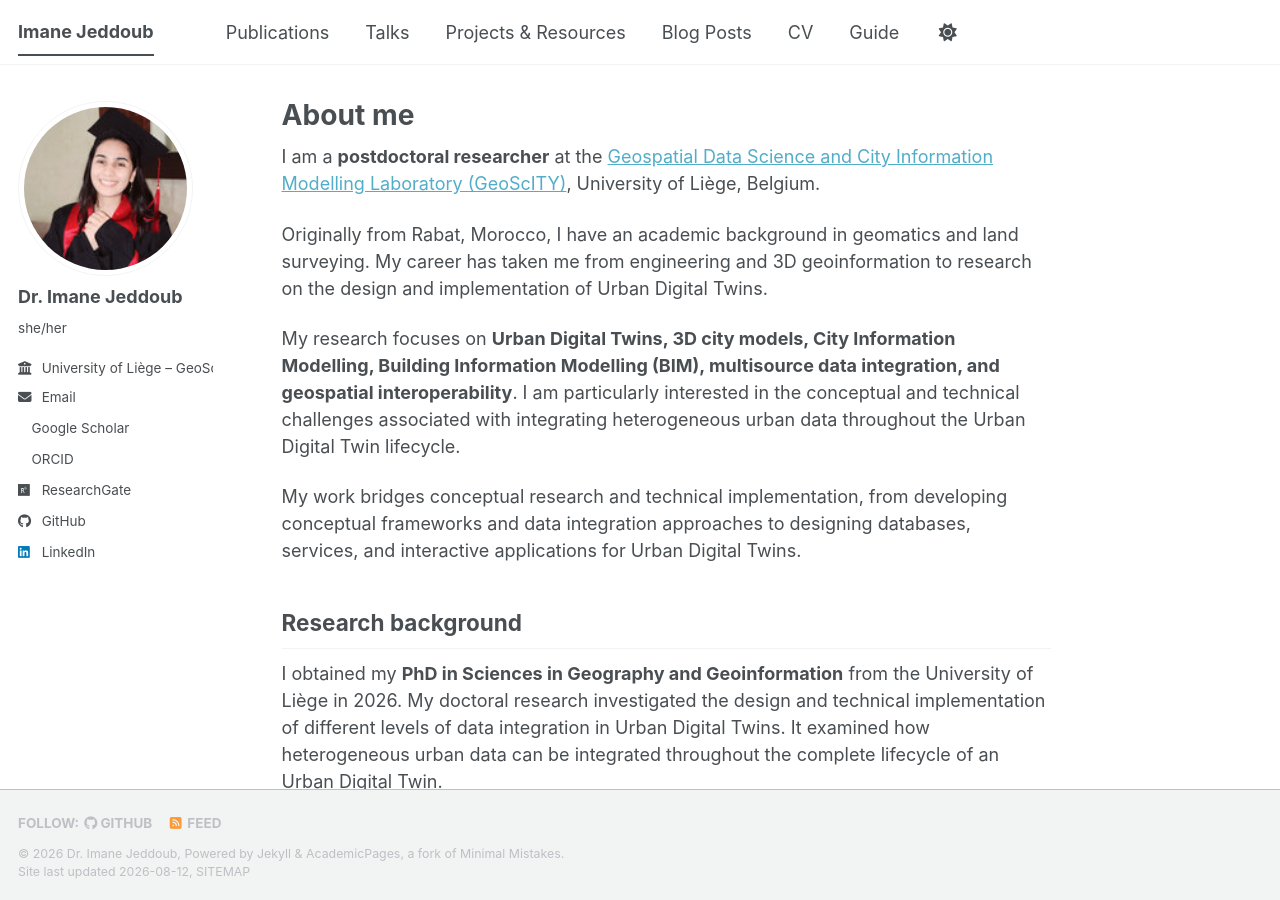
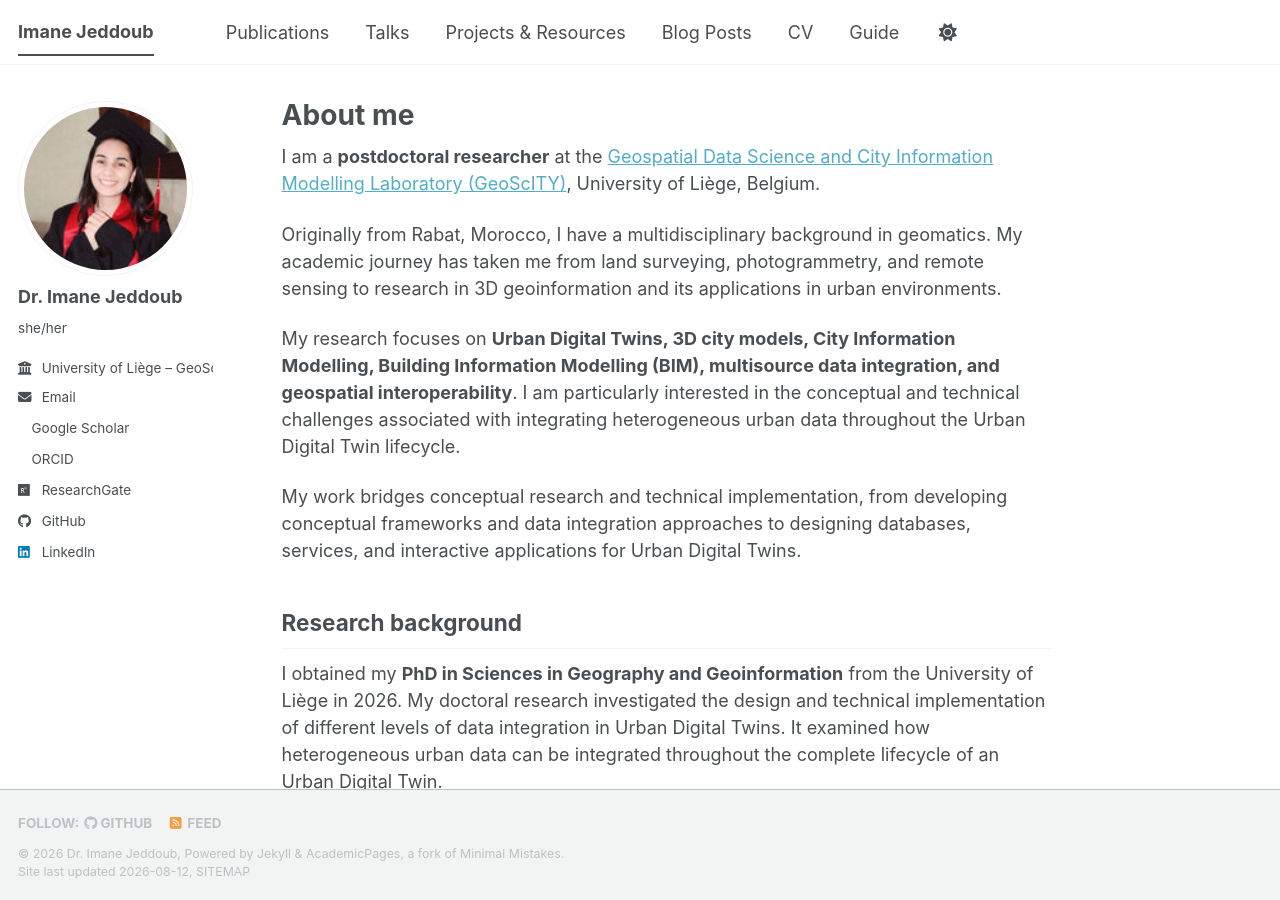
Before and after one commit to JEDDOUB/JEDDOUB.github.io, a Jekyll site: the page built from _pages/about.md, in a window 1280 px wide and 900 px high. Built offline with Jekyll 4.4.1, drawn with Linux system fonts in a browser that asks for light colours; a style sheet for code colours, icons or effects is not loaded.

Commit message:
Update about.md

```diff
--- a/_pages/about.md
+++ b/_pages/about.md
@@ -9,7 +9,7 @@ redirect_from:
 
 I am a **postdoctoral researcher** at the [Geospatial Data Science and City Information Modelling Laboratory (GeoScITY)](https://www.geoscity.uliege.be/), University of Liège, Belgium.
 
-Originally from Rabat, Morocco, I have an academic background in geomatics and land surveying. My career has taken me from engineering and 3D geoinformation to research on the design and implementation of Urban Digital Twins.
+Originally from Rabat, Morocco, I have a multidisciplinary background in geomatics. My academic journey has taken me from land surveying, photogrammetry, and remote sensing to research in 3D geoinformation and its applications in urban environments.
 
 My research focuses on **Urban Digital Twins, 3D city models, City Information Modelling, Building Information Modelling (BIM), multisource data integration, and geospatial interoperability**. I am particularly interested in the conceptual and technical challenges associated with integrating heterogeneous urban data throughout the Urban Digital Twin lifecycle.
 
```
